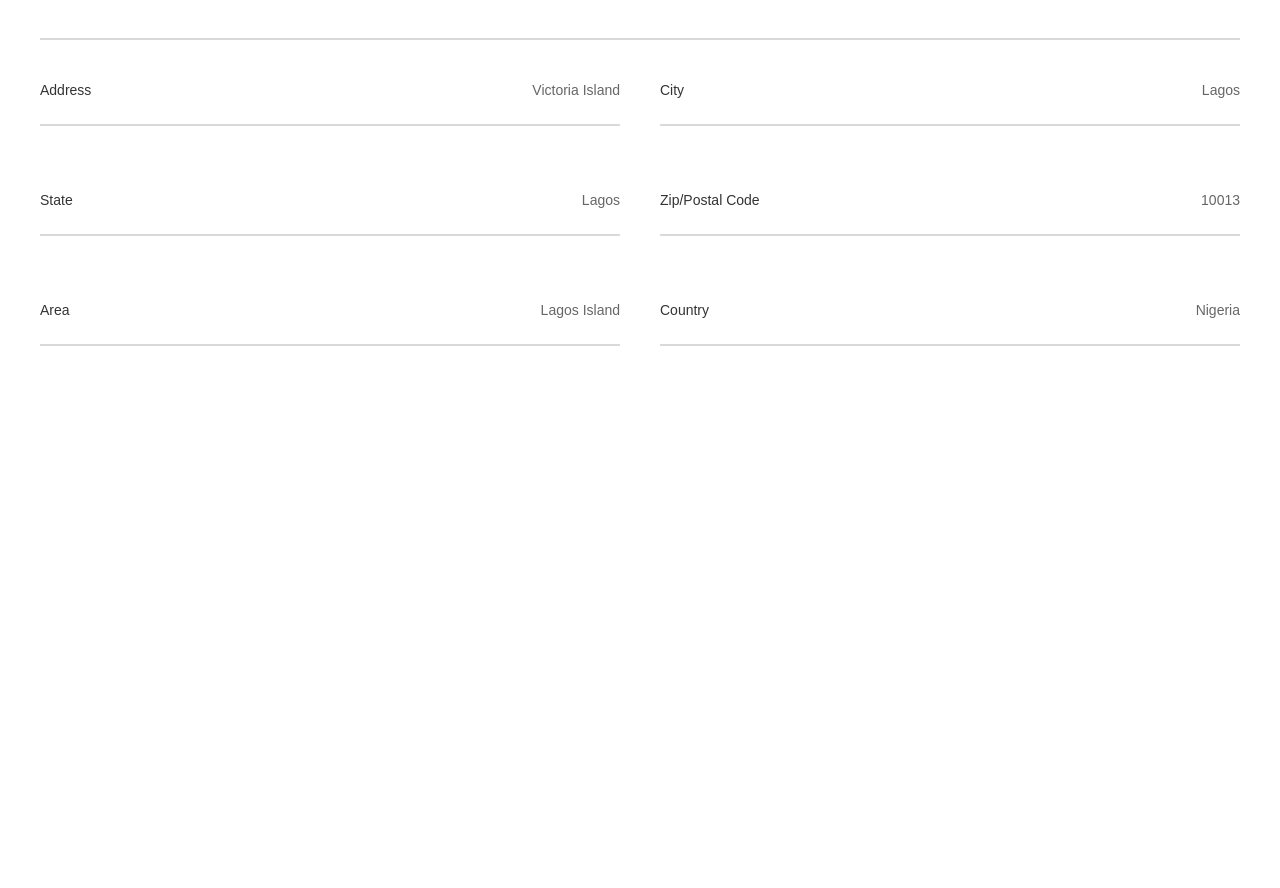
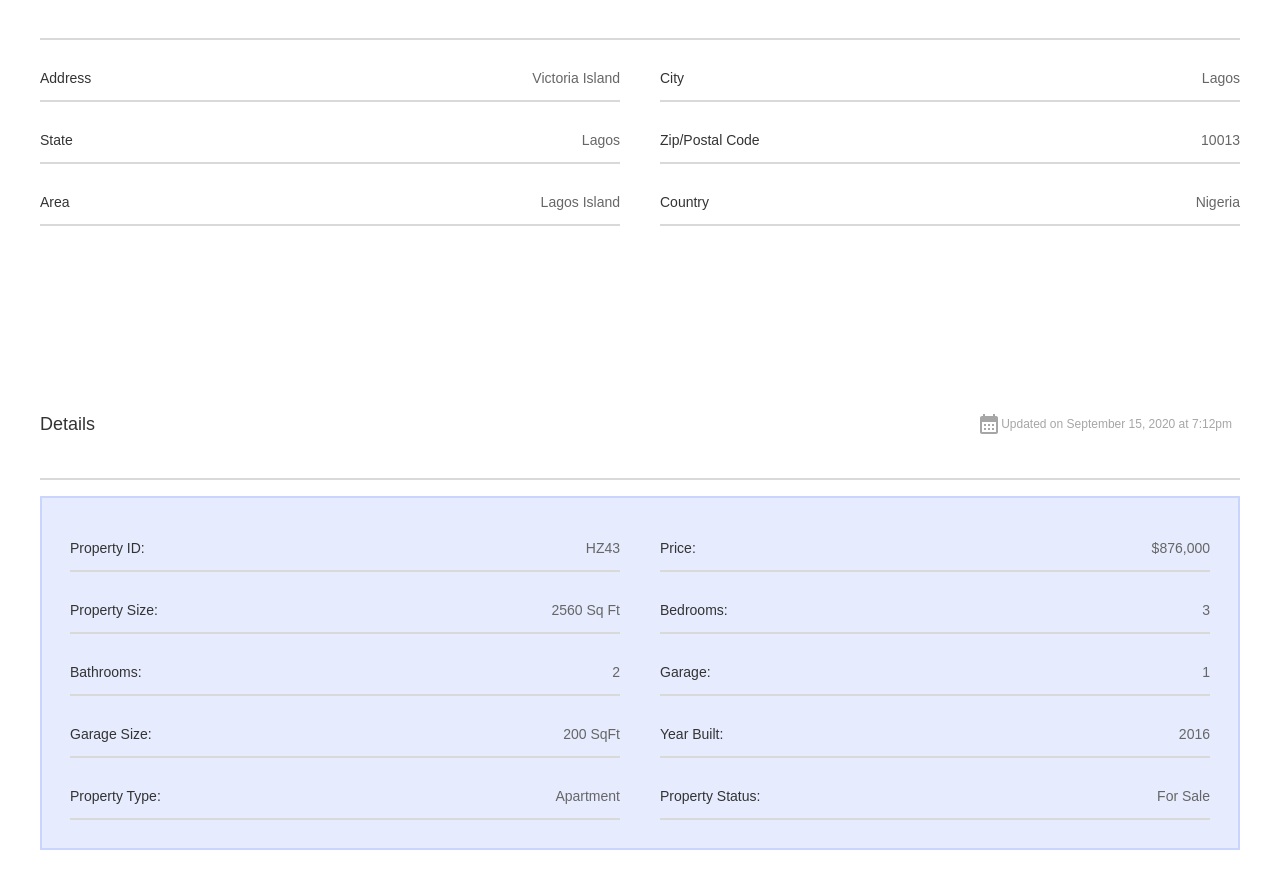
Before and after one commit to Obadea/rentwise, a React (Create React App) app: page /apartment/properties in a window 1280 px wide. Shown: the part 1085-1973 px from the top of the page. Before the commit the page ends 1471 px from the top, so only its background shows below. Built offline with nearby package versions, Linux system fonts and the light colour scheme; a web font is replaced by a local one.

Commit message:
minor update

```diff
--- a/src/pages/propertyPage/PropertyPage.jsx
+++ b/src/pages/propertyPage/PropertyPage.jsx
@@ -8,6 +8,7 @@ import PrintIcon from "@mui/icons-material/Print";
 import PropertyOverview from "./components/PropertyOverview";
 import Description from "./components/Description";
 import Address from "./components/Address";
+import PropertyDetail from "./components/PropertyDetail";
 
 function PropertyPage() {
   return (
@@ -65,6 +66,7 @@ function PropertyPage() {
       <PropertyOverview />
       <Description />
       <Address />
+      <PropertyDetail />
     </div>
   );
 }
--- a/src/pages/propertyPage/components/Address.jsx
+++ b/src/pages/propertyPage/components/Address.jsx
@@ -11,26 +11,26 @@ function Address() {
           <MapIcon /> Open on Google Maps
         </button>
       </div>
-      <div className="flex flex-col md:flex-row flex-wrap gap-2 md:gap-10 justify-between">
-        <div className="flex justify-between py-6 border-b-2 border-[#D9D9D9] flex-1 min-w-[45%]">
+      <div className="flex flex-col md:flex-row flex-wrap gap-2 md:gap-y-4 md:gap-x-10 justify-between">
+        <div className="flex justify-between py-3 border-b-2 border-[#D9D9D9] flex-1 min-w-[45%]">
           <h4 className=" font-medium text-sm text-customdark">Address</h4>
           <button className="font-normal text-sm   text-customStreetcolor flex justify-center items-center">
             Victoria Island
           </button>
         </div>
-        <div className="flex justify-between py-6 border-b-2 border-[#D9D9D9] flex-1 min-w-[45%]">
+        <div className="flex justify-between py-3 border-b-2 border-[#D9D9D9] flex-1 min-w-[45%]">
           <h4 className=" font-medium text-sm text-customdark">City</h4>
           <button className="font-normal text-sm   text-customStreetcolor flex justify-center items-center">
             Lagos
           </button>
         </div>
-        <div className="flex justify-between py-6 border-b-2 border-[#D9D9D9] flex-1 min-w-[45%]">
+        <div className="flex justify-between py-3 border-b-2 border-[#D9D9D9] flex-1 min-w-[45%]">
           <h4 className=" font-medium text-sm text-customdark">State</h4>
           <button className="font-normal text-sm   text-customStreetcolor flex justify-center items-center">
             Lagos
           </button>
         </div>
-        <div className="flex justify-between py-6 border-b-2 border-[#D9D9D9] flex-1 min-w-[45%]">
+        <div className="flex justify-between py-3 border-b-2 border-[#D9D9D9] flex-1 min-w-[45%]">
           <h4 className=" font-medium text-sm text-customdark">
             Zip/Postal Code
           </h4>
@@ -38,13 +38,13 @@ function Address() {
             10013
           </button>
         </div>
-        <div className="flex justify-between py-6 border-b-2 border-[#D9D9D9] flex-1 min-w-[45%]">
+        <div className="flex justify-between py-3 border-b-2 border-[#D9D9D9] flex-1 min-w-[45%]">
           <h4 className=" font-medium text-sm text-customdark">Area</h4>
           <button className="font-normal text-sm   text-customStreetcolor flex justify-center items-center">
             Lagos Island
           </button>
         </div>
-        <div className="flex justify-between py-6 border-b-2 border-[#D9D9D9] flex-1 min-w-[45%]">
+        <div className="flex justify-between py-3 border-b-2 border-[#D9D9D9] flex-1 min-w-[45%]">
           <h4 className=" font-medium text-sm text-customdark">Country</h4>
           <button className="font-normal text-sm   text-customStreetcolor flex justify-center items-center">
             Nigeria
--- /dev/null
+++ b/src/pages/propertyPage/components/PropertyDetail.jsx
@@ -0,0 +1,98 @@
+import React from "react";
+import CalendarMonthIcon from "@mui/icons-material/CalendarMonth";
+
+function PropertyDetail() {
+  return (
+    <div className="px-4 py-6 lg:p-10 flex flex-col  gap-12 mt-16 ">
+      <div className="flex flex-col  gap-4">
+        <div className="flex justify-between py-10 border-b-2 border-[#D9D9D9] flex-1 min-w-[45%]">
+          <h4 className=" font-medium text-lg text-customdark">Details</h4>
+          <button className="font-normal text-xs  px-2 text-[#A6A6A6] flex justify-center items-center">
+            <CalendarMonthIcon />
+            Updated on September 15, 2020 at 7:12pm
+          </button>
+        </div>
+        <div className="flex flex-col md:flex-row flex-wrap gap-2 md:gap-y-4 md:gap-x-10 justify-between bg-[#E6ECFE] border-2 border-[#C9D5FD] p-7 ">
+          <div className="flex justify-between py-3 border-b-2 border-[#D9D9D9] flex-1 min-w-[45%]">
+            <h4 className=" font-medium text-sm text-customdark">
+              Property ID:
+            </h4>
+            <button className="font-normal text-sm   text-customStreetcolor flex justify-center items-center">
+              HZ43
+            </button>
+          </div>
+          <div className="flex justify-between py-3 border-b-2 border-[#D9D9D9] flex-1 min-w-[45%]">
+            <h4 className=" font-medium text-sm text-customdark">Price:</h4>
+            <button className="font-normal text-sm   text-customStreetcolor flex justify-center items-center">
+              $876,000
+            </button>
+          </div>
+
+          <div className="flex justify-between py-3 border-b-2 border-[#D9D9D9] flex-1 min-w-[45%]">
+            <h4 className=" font-medium text-sm text-customdark">
+              Property Size:
+            </h4>
+            <button className="font-normal text-sm   text-customStreetcolor flex justify-center items-center">
+              2560 Sq Ft
+            </button>
+          </div>
+          <div className="flex justify-between py-3 border-b-2 border-[#D9D9D9] flex-1 min-w-[45%]">
+            <h4 className=" font-medium text-sm text-customdark">Bedrooms:</h4>
+            <button className="font-normal text-sm   text-customStreetcolor flex justify-center items-center">
+              3
+            </button>
+          </div>
+          <div className="flex justify-between py-3 border-b-2 border-[#D9D9D9] flex-1 min-w-[45%]">
+            <h4 className=" font-medium text-sm text-customdark">Bathrooms:</h4>
+            <button className="font-normal text-sm   text-customStreetcolor flex justify-center items-center">
+              2
+            </button>
+          </div>
+          <div className="flex justify-between py-3 border-b-2 border-[#D9D9D9] flex-1 min-w-[45%]">
+            <h4 className=" font-medium text-sm text-customdark">Garage:</h4>
+            <button className="font-normal text-sm   text-customStreetcolor flex justify-center items-center">
+              1
+            </button>
+          </div>
+          <div className="flex justify-between py-3 border-b-2 border-[#D9D9D9] flex-1 min-w-[45%]">
+            <h4 className=" font-medium text-sm text-customdark">
+              Garage Size:
+            </h4>
+            <button className="font-normal text-sm   text-customStreetcolor flex justify-center items-center">
+              200 SqFt
+            </button>
+          </div>
+          <div className="flex justify-between py-3 border-b-2 border-[#D9D9D9] flex-1 min-w-[45%]">
+            <h4 className=" font-medium text-sm text-customdark">
+              Year Built:
+            </h4>
+            <button className="font-normal text-sm   text-customStreetcolor flex justify-center items-center">
+              2016
+            </button>
+          </div>
+          <div className="flex justify-between py-3 border-b-2 border-[#D9D9D9] flex-1 min-w-[45%]">
+            <h4 className=" font-medium text-sm text-customdark">
+              Property Type:
+            </h4>
+            <button className="font-normal text-sm   text-customStreetcolor flex justify-center items-center">
+              Apartment
+            </button>
+          </div>
+          <div className="flex justify-between py-3 border-b-2 border-[#D9D9D9] flex-1 min-w-[45%]">
+            <h4 className=" font-medium text-sm text-customdark">
+              Property Status:
+            </h4>
+            <button className="font-normal text-sm   text-customStreetcolor flex justify-center items-center">
+              For Sale
+            </button>
+          </div>
+        </div>
+      </div>
+
+      {/* More Details */}
+      <div></div>
+    </div>
+  );
+}
+
+export default PropertyDetail;
```
